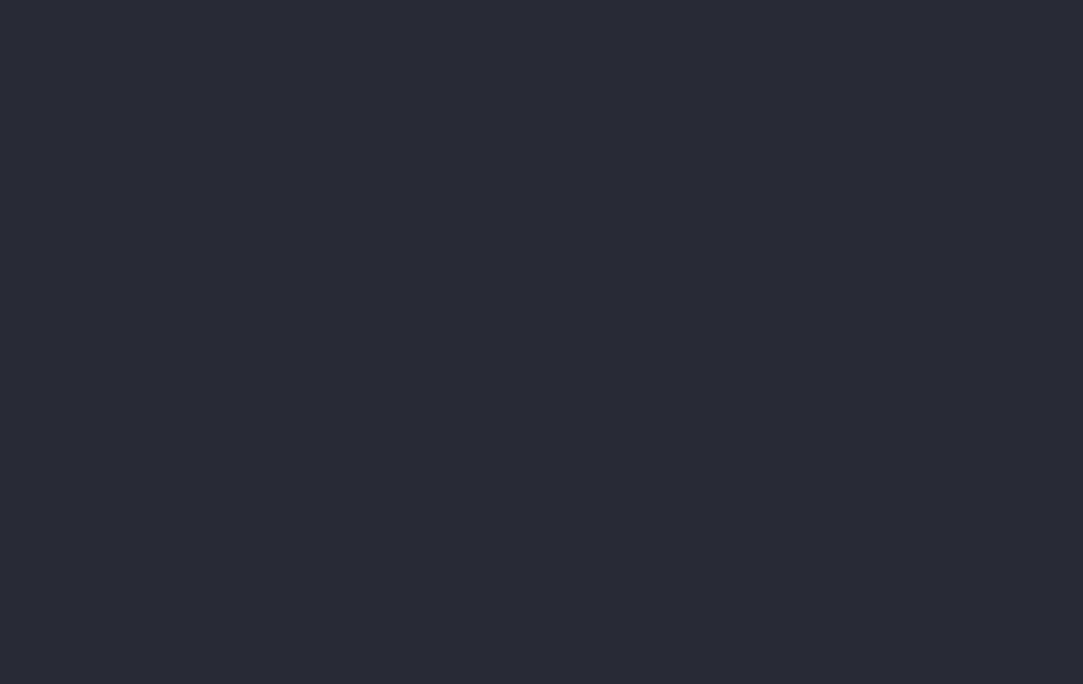
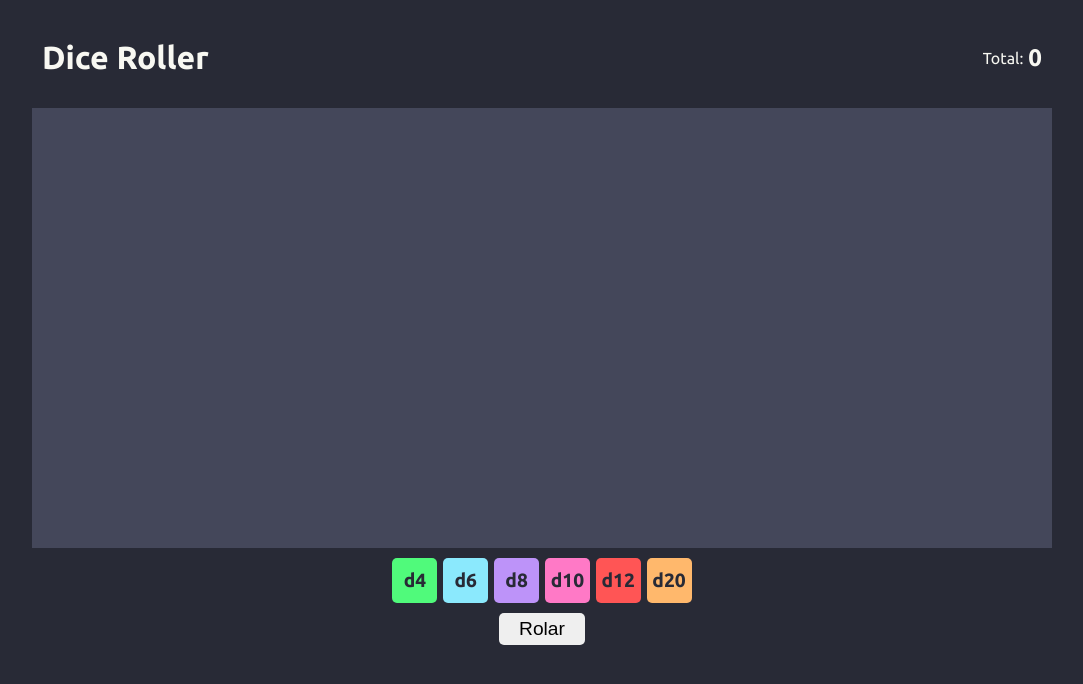
Before and after one commit to lorbiesky/dice-roller, a plain HTML site: page index.html in a window 1280 px wide. Shown: the whole page, without its empty margins (98-1181 px from the left). Drawn offline with Linux system fonts and the light colour scheme.

Commit message:
feat: create simple dice roller

```diff
--- a/index.html
+++ b/index.html
@@ -5,7 +5,28 @@
     <meta name="viewport" content="width=device-width, initial-scale=1.0" />
     <title>Dice Roller</title>
     <link rel="stylesheet" href="styles.css" />
+  </head>
+  <body>
+    <div class="dice-container">
+      <div class="container-header">
+        <h1>Dice Roller</h1>
+
+        <div class="result-container">
+          <span>Total:</span>
+          <h2 id="total">0</h2>
+        </div>
+      </div>
+      <div class="dice-display">
+        <div class="display-content"></div>
+      </div>
+
+      <div class="options-container"></div>
+
+      <button type="button" class="btn-roll-dice" onclick="rollDices()">
+        Rolar
+      </button>
+    </div>
+
     <script src="script.js"></script>
-  </head>
-  <body></body>
+  </body>
 </html>
--- a/script.js
+++ b/script.js
@@ -0,0 +1,73 @@
+const diceOptions = [
+  { sides: 4, color: "var(--green)" },
+  { sides: 6, color: "var(--cyan)" },
+  { sides: 8, color: "var(--purple)" },
+  { sides: 10, color: "var(--pink)" },
+  { sides: 12, color: "var(--red)" },
+  { sides: 20, color: "var(--orange)" },
+];
+
+let addedDices = [];
+
+function createDice(dice) {
+  const diceElement = document.createElement("div");
+  diceElement.className = "btn-dice";
+  diceElement.style.backgroundColor = dice.color;
+  return diceElement;
+}
+
+function showAddedDices() {
+  const diceDisplay = document.querySelector(".display-content");
+  if (!diceDisplay) return;
+
+  diceDisplay.innerHTML = "";
+  addedDices.forEach((dice) => {
+    const diceElement = createDice(dice);
+    diceElement.textContent = dice?.value ?? "";
+    diceElement.addEventListener("click", () => {
+      removeDice(dice);
+    });
+    diceDisplay.appendChild(diceElement);
+  });
+}
+
+function addDice(dice) {
+  const diceWithId = { ...dice, id: Date.now() };
+  addedDices.push(diceWithId);
+  showAddedDices();
+}
+
+function removeDice(dice) {
+  addedDices = addedDices.filter((d) => d.id !== dice.id);
+  showAddedDices();
+}
+
+function showDiceOptions() {
+  const optionsContainer = document.querySelector(".options-container");
+
+  diceOptions.forEach((option) => {
+    const diceElement = createDice(option);
+    diceElement.textContent = `d${option.sides}`;
+    diceElement.addEventListener("click", () => {
+      addDice(option);
+    });
+    if (optionsContainer) optionsContainer.appendChild(diceElement);
+  });
+}
+
+function rollDices() {
+  if (!addedDices.length) return;
+  const resultElement = document.querySelector("#total");
+
+  addedDices.forEach((dice) => {
+    const value = Math.floor(Math.random() * dice.sides) + 1;
+    dice.value = value;
+  });
+
+  const result = addedDices.reduce((acc, dice) => acc + dice.value, 0);
+  resultElement.textContent = result;
+
+  showAddedDices();
+}
+
+showDiceOptions();
--- a/styles.css
+++ b/styles.css
@@ -1,3 +1,5 @@
+@import url("https://fonts.googleapis.com/css2?family=Ubuntu:ital,wght@0,300;0,400;0,500;0,700;1,300;1,400;1,500;1,700&display=swap");
+
 :root {
   --background: #282a36;
   --current-line: #44475a;
@@ -13,7 +15,81 @@
 }
 
 body {
-  font-family: Arial, sans-serif;
+  display: flex;
+  align-items: center;
+  justify-content: center;
+  font-family: "Ubuntu", sans-serif;
   background-color: var(--background);
   color: var(--foreground);
 }
+
+.dice-container {
+  width: 100%;
+  max-width: 1000px;
+  display: flex;
+  flex-direction: column;
+  align-items: center;
+  gap: 10px;
+  overflow: hidden;
+  padding: 10px;
+}
+
+.container-header {
+  display: flex;
+  align-items: center;
+  justify-content: space-between;
+  width: 100%;
+}
+
+.dice-display {
+  height: 420px;
+  overflow-y: auto;
+  width: 100%;
+  background-color: var(--current-line);
+  padding: 10px;
+}
+
+.display-content {
+  width: 100%;
+  display: grid;
+  grid-template-columns: repeat(auto-fill, minmax(45px, 1fr));
+  place-items: center;
+  gap: 5px;
+}
+
+.options-container {
+  width: 100%;
+  max-width: 300px;
+  display: grid;
+  grid-template-columns: repeat(auto-fit, minmax(45px, 1fr));
+  place-items: center;
+  gap: 5px;
+}
+
+.btn-dice {
+  display: flex;
+  justify-content: center;
+  align-items: center;
+  width: 45px;
+  height: 45px;
+  border-radius: 5px;
+  color: var(--background);
+  font-weight: bold;
+  font-size: larger;
+  cursor: pointer;
+}
+
+.btn-roll-dice {
+  font-size: larger;
+  font-weight: lighter;
+  border-radius: 5px;
+  border: none;
+  cursor: pointer;
+  padding: 5px 20px;
+}
+
+.result-container {
+  display: flex;
+  align-items: center;
+  gap: 5px;
+}
```
